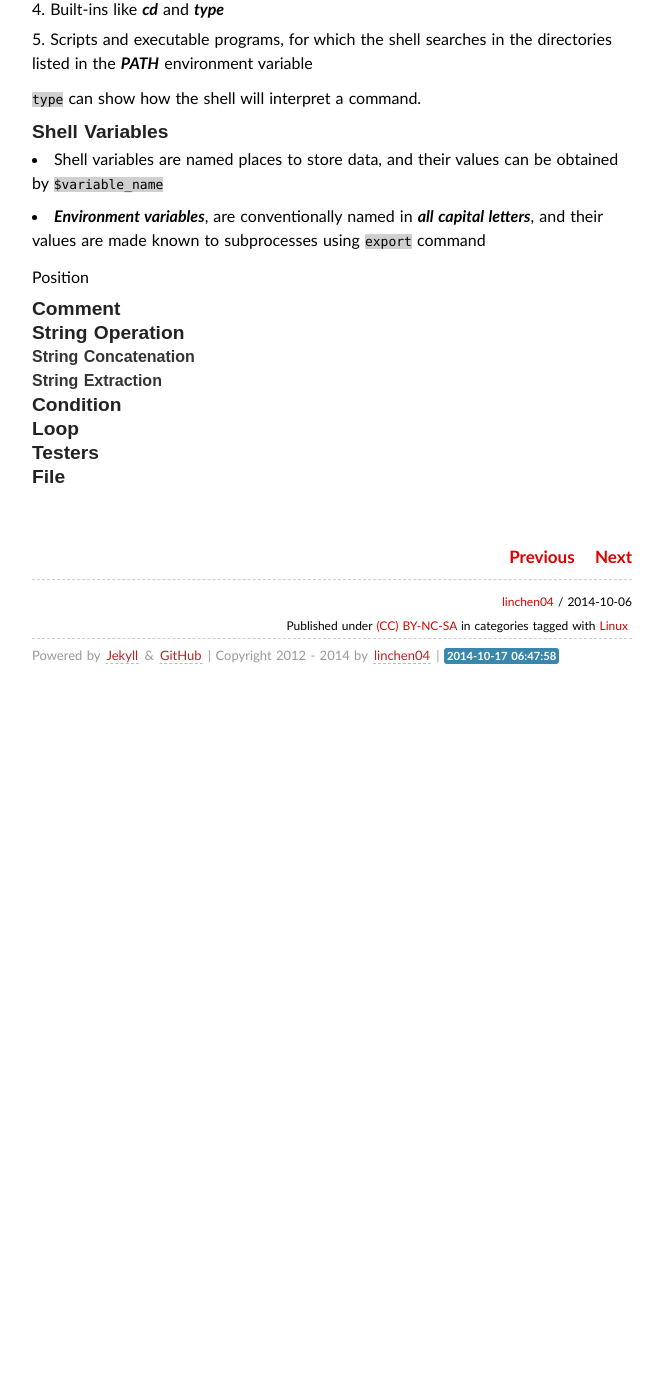
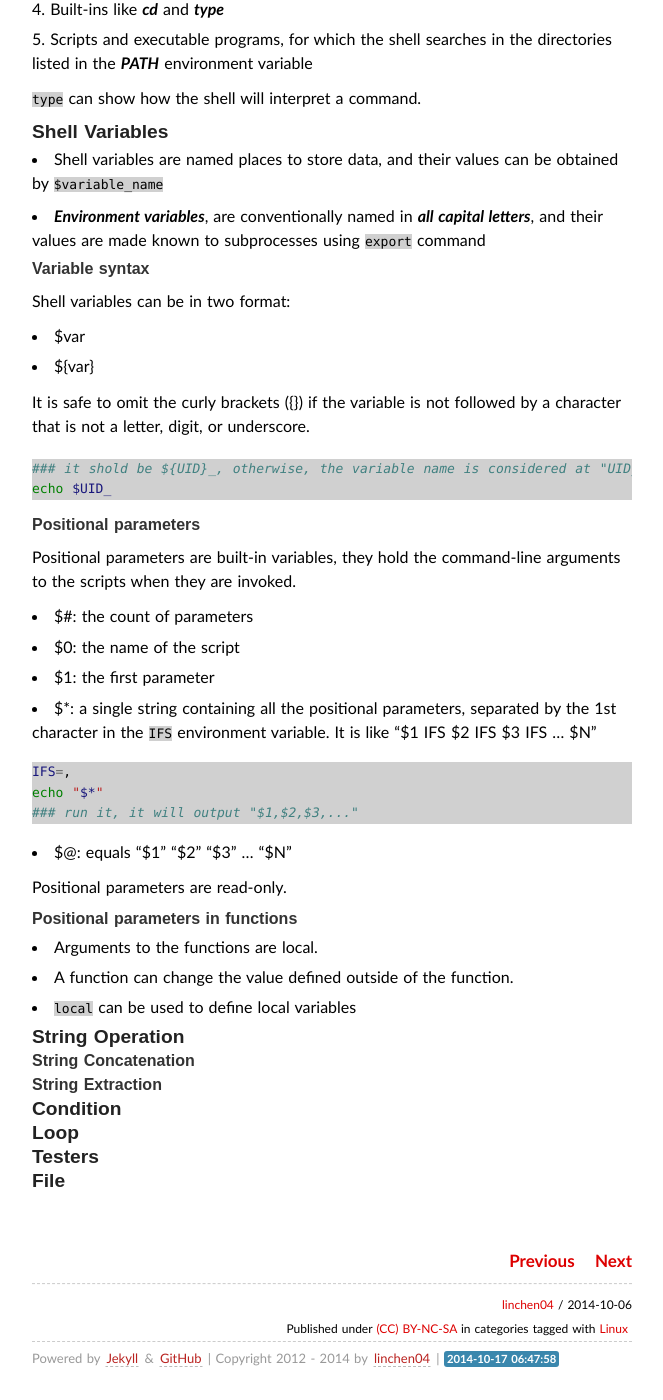
Before and after one commit to lchenn/linchen04.github.io, a Jekyll site: the page built from _posts/2014-10-06-learning-bash-scripts.md, in a window 1280 px wide and 1400 px high, scrolled down 883 px. Shown: the whole window, without its empty margins (308-971 px from the left). Built offline with Jekyll 4.4.1, drawn with Linux system fonts in a browser that asks for light colours; some web fonts are replaced; Markdown is read by kramdown in place of the engine named in the settings; comment, search, counter and statistics services are not loaded; before the commit the page ends 1581 px from its top, so only the background shows below that.

Commit message:
Added more about variables

````diff
--- a/_posts/2014-10-06-learning-bash-scripts.md
+++ b/_posts/2014-10-06-learning-bash-scripts.md
@@ -63,11 +63,40 @@ Functions are different from scripts:
 - Shell variables are named places to store data, and their values can be obtained by ```$variable_name```
 - ***Environment variables***, are conventionally named in ***all capital letters***, and their values are made known to subprocesses using ```export``` command
 
-Position
+#### Variable syntax
+Shell variables can be in two format:
+- $var
+- ${var}
 
-### Comment
+It is safe to omit the curly brackets ({}) if the variable is not followed by a character that is not a letter, digit, or underscore.
+
+```bash
+### it shold be ${UID}_, otherwise, the variable name is considered at "UID_"
+echo $UID_
+```
+
+#### Positional parameters
+Positional parameters are built-in variables, they hold the command-line arguments to the scripts when they are invoked.
+- $#: the count of parameters
+- $0: the name of the script
+- $1: the first parameter
+- $*: a single string containing all the positional parameters, separated by the 1st character in the ```IFS``` environment variable. It is like "$1 IFS $2 IFS $3 IFS ... $N"
+
+```bash
+IFS=,
+echo "$*"
+### run it, it will output "$1,$2,$3,..."
+```
 
 
+- $@: equals "$1" "$2" "$3" ... "$N"
+
+Positional parameters are read-only.
+
+#### Positional parameters in functions
+- Arguments to the functions are local.
+- A function can change the value defined outside of the function.
+- ```local``` can be used to define local variables
 
 
 ### String Operation
````
Also changed, not shown: 404.md (+1 -1 lines).
